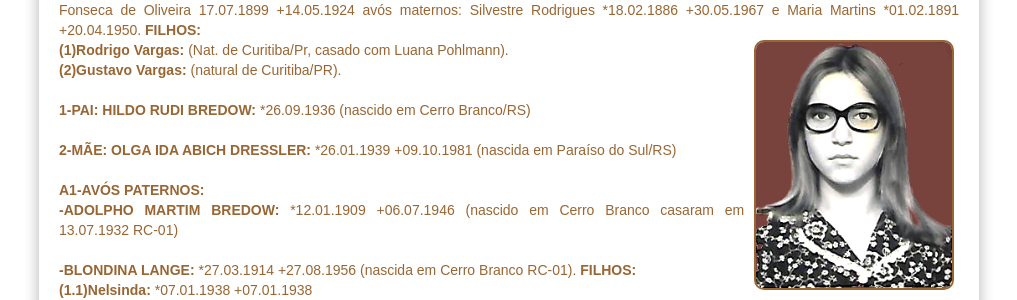
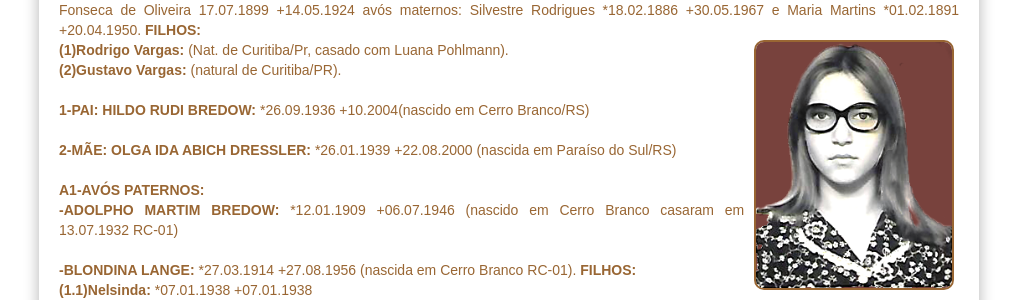
Before and after one commit to claudiovargas1955/claudiovargas1955.github.io, a Jekyll site: the page built from _pages/arvore-genealogica-de-roselia-renita-bredow.html, in a window 1280 px wide and 900 px high, scrolled down 884 px. Shown: the part 158-458 px from the top of the window, without its empty margins (131-1148 px from the left). Built offline with Jekyll 4.4.1, drawn with Linux system fonts in a browser that asks for light colours; some web fonts are replaced.

Commit message:
Update arvore-genealogica-de-roselia-renita-bredow.html

```diff
--- a/_pages/arvore-genealogica-de-roselia-renita-bredow.html
+++ b/_pages/arvore-genealogica-de-roselia-renita-bredow.html
@@ -91,8 +91,8 @@ Fonseca de Oliveira 17.07.1899 +14.05.1924 avós maternos: Silvestre Rodrigues *
 <b>(1)Rodrigo Vargas:</b>  (Nat. de Curitiba/Pr, casado com Luana Pohlmann).<br/>
 <b>(2)Gustavo Vargas:</b> (natural de Curitiba/PR).<br/><br/>
 
-<b>1-PAI: HILDO RUDI BREDOW:</b> *26.09.1936 (nascido em Cerro Branco/RS)<br/><br/>
-<b>2-MÃE: OLGA IDA ABICH DRESSLER:</b> *26.01.1939 +09.10.1981 (nascida em Paraíso do Sul/RS)<br/><br/>
+<b>1-PAI: HILDO RUDI BREDOW:</b> *26.09.1936 +10.2004(nascido em Cerro Branco/RS)<br/><br/>
+<b>2-MÃE: OLGA IDA ABICH DRESSLER:</b> *26.01.1939 +22.08.2000 (nascida em Paraíso do Sul/RS)<br/><br/>
 <b>A1-AVÓS PATERNOS:</b><br/>
 <b>-ADOLPHO MARTIM BREDOW: </b>*12.01.1909 +06.07.1946 (nascido em Cerro Branco casaram em 13.07.1932 RC-01)<br/><br/>
 <b>-BLONDINA LANGE: </b> *27.03.1914 +27.08.1956 (nascida em Cerro Branco RC-01). <b>FILHOS: </b><br/>
```
